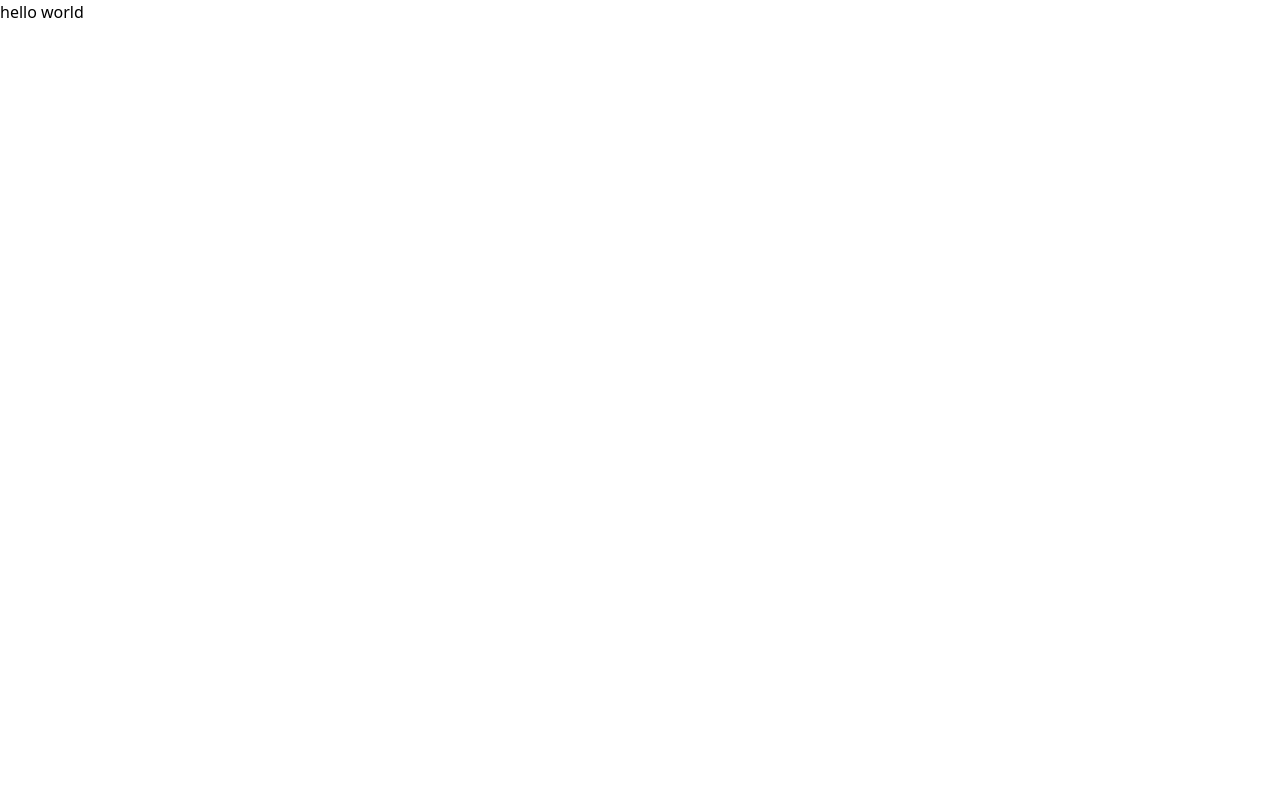
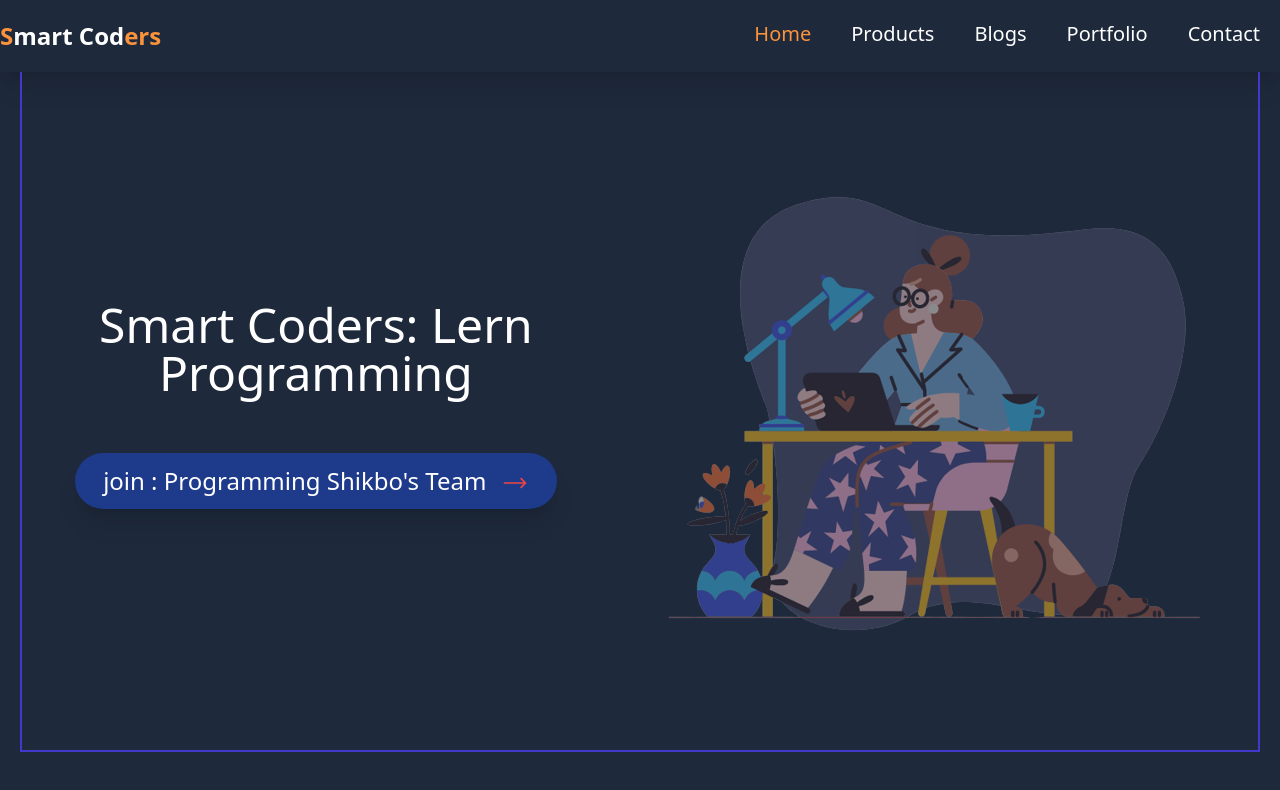
Before and after one commit to ahsan01khan01/1st-tailwind-project, a website built with Vite: page index.html in a window 1280 px wide. Built offline with nearby package versions, Linux system fonts and the light colour scheme.

Commit message:
create navbar and hero section

```diff
--- a/index.html
+++ b/index.html
@@ -7,7 +7,41 @@
     <!-- css file link here -->
     <link rel="stylesheet" href="css/main.css">
 </head>
-<body>
-    <h1>hello world</h1>
+<body class="bg-slate-800">
+    <!-- nav area start -->
+    <nav class="bg-slate-800 shadow-xl py-5">
+        <div class="container mx-auto">
+            <div class="sm:flex justify-between">
+
+                <div class="text-center mb-3 sm:mb-0">
+                    <h2> <a href="#" class="text-white text-2xl font-bold"><span class="text-orange-400">S</span>mart Cod<span class="text-orange-400">ers</span></a></h2>
+                </div>
+
+                    <ul class="sm:flex text-white text-lg capitalize text-center border-t sm:border-0">
+                        <li class="mt-4 sm:mt-0"><a href="#" class="px-5 text-orange-400 text-xl">home</a></li>
+                        <li><a href="#" class="px-5 hover:text-orange-400  text-xl">products</a></li>
+                        <li><a href="#" class="px-5 hover:text-orange-400  text-xl">blogs</a></li>
+                        <li><a href="#" class="px-5 hover:text-orange-400  text-xl">portfolio</a></li>
+                        <li><a href="#" class="px-5 hover:text-orange-400  text-xl">contact</a></li>
+                    </ul>
+
+            </div>
+        </div>
+    </nav>
+
+    <!-- header area start -->
+
+    <header>
+        <div class="sm:flex justify-around items-center border-2 border-indigo-700 border-t-0 h-[85vh] sm:mx-5 sm:py-10 sm:pt-7 pt-5">
+            <div class="text-white text-center">
+                <h2 class="text-xl sm:text-5xl capitalize">smart coders: lern <br> programming</h2>
+                <button class="sm:mt-14 mt-7 text-2xl hover:bg-indigo-950 bg-blue-900 py-3 px-7 rounded-full shadow-xl">join : Programming Shikbo's Team <svg xmlns="http://www.w3.org/2000/svg" fill="none" viewBox="0 0 24 24" stroke-width="1.5" stroke="currentColor" class="w-7 inline-block text-red-500 ml-2 animate-ping"><path stroke-linecap="round" stroke-linejoin="round" d="M17.25 8.25 21 12m0 0-3.75 3.75M21 12H3" /></svg></button>
+            </div>
+
+            <div class="animate-pulse">
+                <img src="image/hero-img.png" alt="header image">
+            </div>
+        </div>
+    </header>
 </body>
 </html>
```
Also changed, not shown: image/hero-img.png (added).
